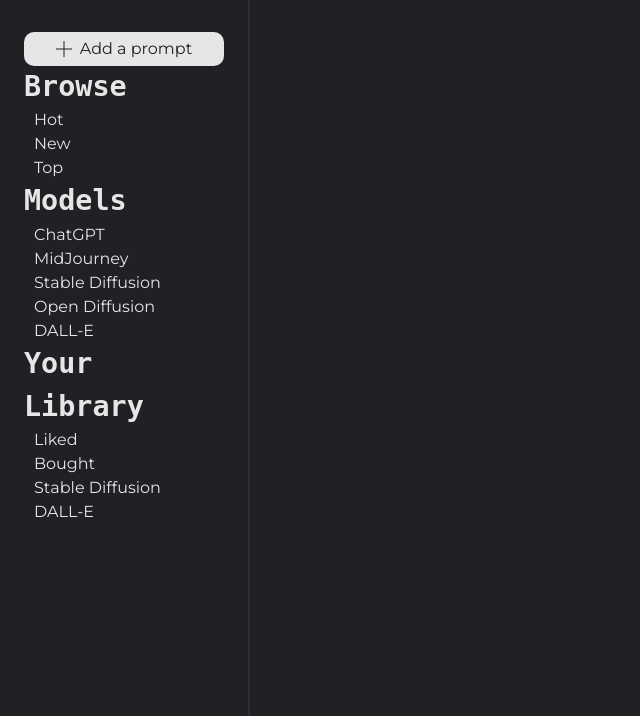
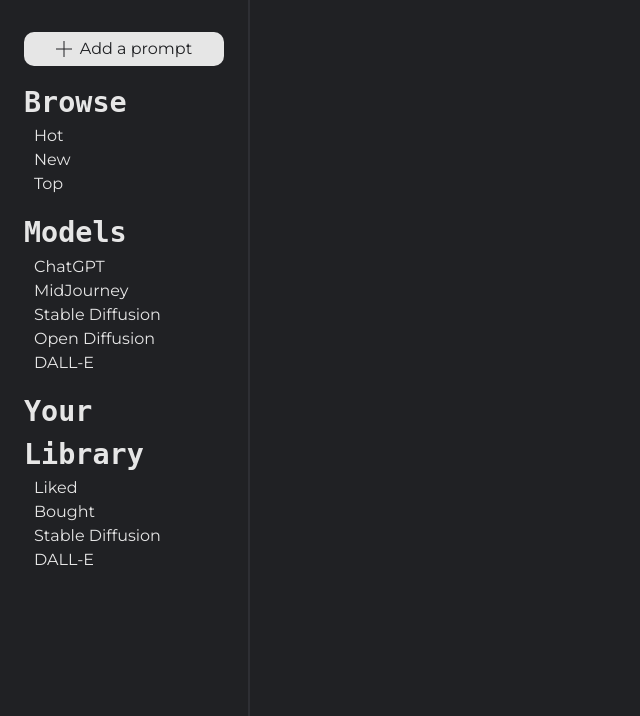
Before and after one commit to Luciffffer/Promptly, a PHP site: page /php/ in a window 1280 px wide. Shown: the part 50-766 px from the top of the page, without its empty margins (0-640 px from the left). Run offline with PHP 8.4, Linux system fonts and the light colour scheme; some libraries are stand-ins or nearby versions; some web fonts are replaced.

Commit message:
side nav: spacing en font update

```diff
--- a/css/main.css
+++ b/css/main.css
@@ -239,10 +239,12 @@ nav .logo-container > img {
 #primary-btn-nav {
   border-radius: 10px;
   padding: 0.1rem  3rem;
+
 }
 
 .button {
   transition: transform 100ms;
+
 }
 
 .button:hover {
--- a/css/platform.css
+++ b/css/platform.css
@@ -35,6 +35,11 @@ aside ul {
 .nav-ul li a{
     font-size: var(--body-size);
 }
+
+.titles{
+    margin-top: 1rem;
+}
+
 /* PROFILE PAGE */
 
 .center {
--- a/partials/aside.inc.php
+++ b/partials/aside.inc.php
@@ -3,13 +3,13 @@
         <img src="<?php echo __ROOT__; ?>/assets/images/site/plus-icon.svg" alt="Icon of a plus">
         Add a prompt
     </a>
-    <h2>Browse</h2>
+    <h2 class="titles">Browse</h2>
     <ul class="nav-ul">
         <li><a href="#">Hot</a></li>
         <li><a href="#">New</a></li>
         <li><a href="#">Top</a></li>
     </ul>
-    <h2>Models</h2>
+    <h2 class="titles">Models</h2>
     <ul class="nav-ul">
         <li><a href="#">ChatGPT</a></li>
         <li><a href="#">MidJourney</a></li>
@@ -17,7 +17,7 @@
         <li><a href="#">Open Diffusion</a></li>
         <li><a href="#">DALL-E</a></li>
     </ul>
-    <h2>Your Library</h2>
+    <h2 class="titles">Your Library</h2>
     <ul class="nav-ul">
         <li><a href="#">Liked</a></li>
         <li><a href="#">Bought</a></li>
@@ -26,25 +26,3 @@
     </ul>
 </aside>
 <div id="aside-placeholder"></div>
-
-<!-- BROWSE
-
-Featured
-Hot
-New
-Top
-------------
-MODELS
-
-ChatGPT
-Midjourney
-Stable diffusion
-Open diffusion
-DALL-E
------------
-TOP CATEGORIES
-
-Anime
-Photography
-Fashion
-Concept Art -->
```
Also changed, not shown: assets/images/user-submit/ee32e8b8374d622ab3236a70194ebf65-2023.05.02-11.15.45.webp (added).
